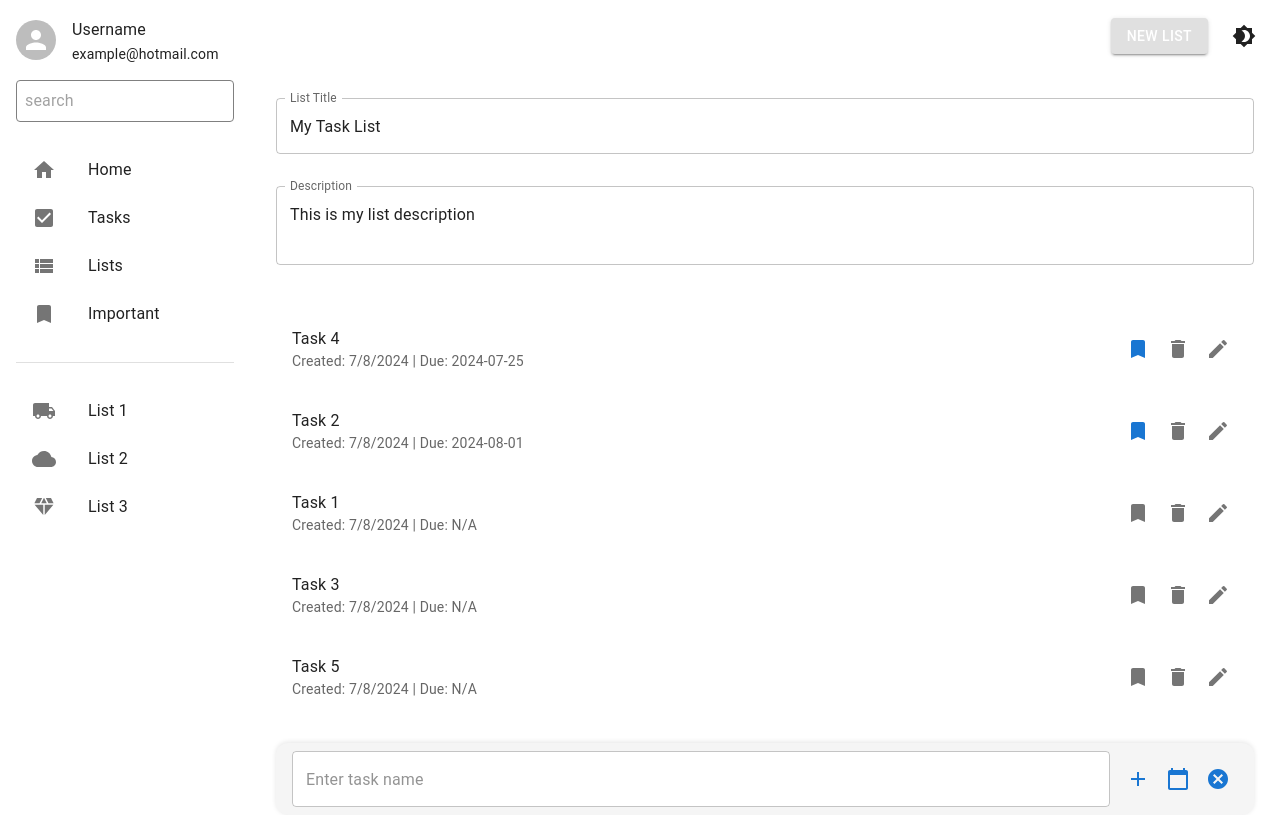
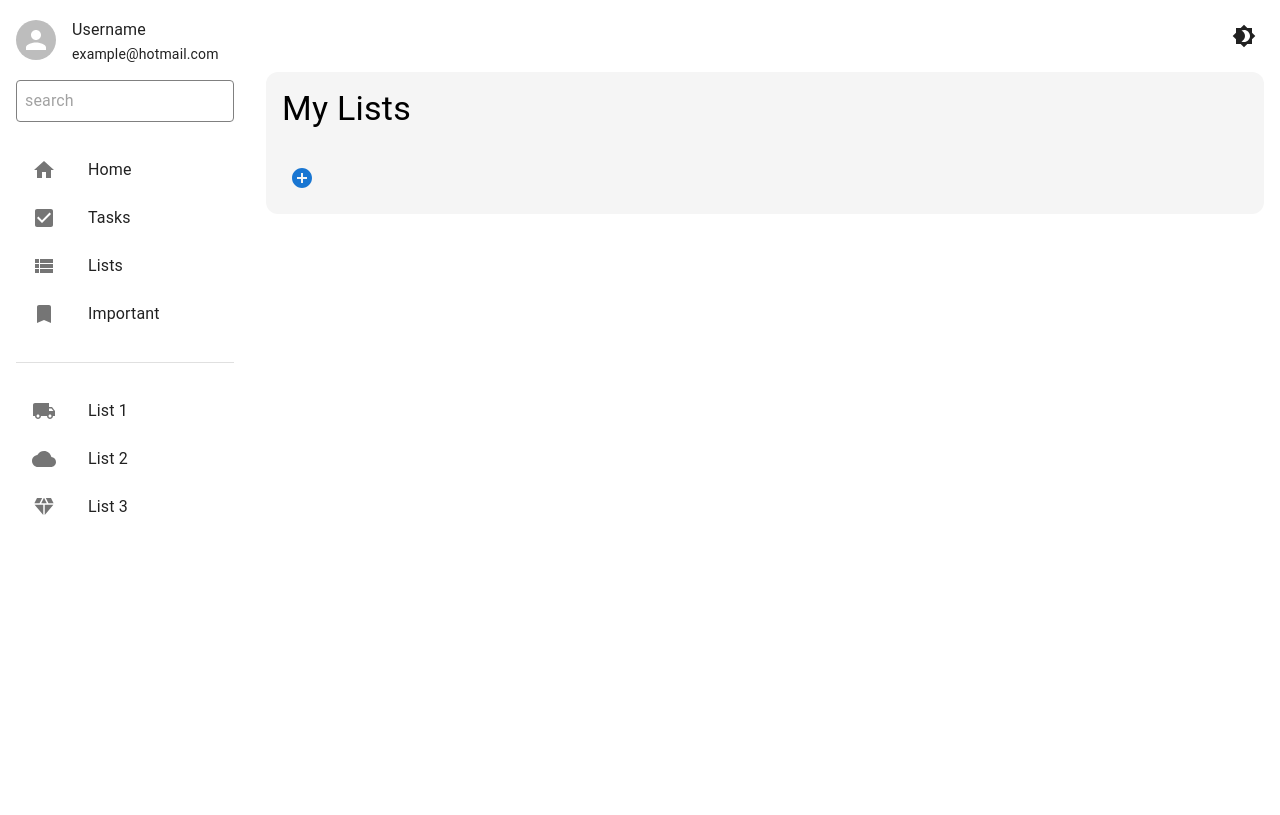
Before and after one commit to up210305/aplicacion_gestion_tareas, a React (Create React App) app in the folder frontend/: page /list in a window 1280 px wide. Built offline with nearby package versions, Linux system fonts and the light colour scheme.

Commit message:
JALANDO 7/19/24 10:31 am

```diff
--- a/frontend/src/components/AddTask/AddTask.js
+++ b/frontend/src/components/AddTask/AddTask.js
@@ -25,6 +25,10 @@ const AddTask = ({ darkMode, onAddTask }) => {
         backgroundColor: darkMode ? '#222' : '#f5f5f5',
         boxShadow: '0 -1px 5px rgba(0, 0, 0, 0.1)',
         borderRadius: '12px',
+        position: 'fixed',
+        bottom: '0',
+        left: '240px', // Adjust based on the width of the aside component
+        right: '0',
         margin: '10px',
       }}
     >
--- a/frontend/src/components/Aside/Aside.js
+++ b/frontend/src/components/Aside/Aside.js
@@ -2,8 +2,11 @@
 import React from 'react';
 import { List, ListItem, ListItemIcon, ListItemText, Divider, Avatar, Typography, InputBase } from '@mui/material';
 import { Home, CheckBox, ViewList, Bookmark, LocalShipping, Cloud, Diamond } from '@mui/icons-material';
+import { useNavigate } from 'react-router-dom';
 
 const Aside = () => {
+  const navigate = useNavigate(); // Use useNavigate hook
+
   return (
     <div style={{ width: 250, padding: 16 }}>
       <div style={{ display: 'flex', alignItems: 'center', marginBottom: 16 }}>
@@ -36,7 +39,7 @@ const Aside = () => {
           </ListItemIcon>
           <ListItemText primary="Tasks" />
         </ListItem>
-        <ListItem button>
+        <ListItem button onClick={() => navigate('/list')}>
           <ListItemIcon>
             <ViewList />
           </ListItemIcon>
--- a/frontend/src/components/List/List.js
+++ b/frontend/src/components/List/List.js
@@ -110,27 +110,13 @@ const TaskList = ({ darkMode }) => {
     <>
       <Box sx={{ backgroundColor: darkMode ? '#333' : 'white', color: darkMode ? 'white' : 'inherit', borderRadius: '4px', padding: '10px', marginBottom: '20px' }}>
         <Typography variant="h5" gutterBottom>
-          <TextField
-            label="List Title"
-            value={listTitle}
-            onChange={(e) => setListTitle(e.target.value)}
-            fullWidth
-            margin="normal"
-            sx={{ backgroundColor: darkMode ? '#444' : 'inherit', borderRadius: '4px' }}
-          />
+          {listTitle}
         </Typography>
-        <TextField
-          label="Description"
-          value={listDescription}
-          onChange={(e) => setListDescription(e.target.value)}
-          fullWidth
-          multiline
-          rows={2}
-          margin="normal"
-          sx={{ backgroundColor: darkMode ? '#444' : 'inherit', borderRadius: '4px' }}
-        />
+        <Typography variant="body1">
+          {listDescription}
+        </Typography>
       </Box>
-      <List sx={{ backgroundColor: darkMode ? '#333' : 'white', color: darkMode ? 'white' : 'inherit', borderRadius: '4px', padding: '10px' }}>
+      <List sx={{ backgroundColor: darkMode ? '#333' : 'white', color: darkMode ? 'white' : 'inherit', borderRadius: '4px', padding: '10px', paddingBottom: '70px' /* Extra padding for Add Task bar */ }}>
         {sortedTasks.map((task) => (
           <TaskItem
             key={task.id}
@@ -143,27 +129,27 @@ const TaskList = ({ darkMode }) => {
         ))}
       </List>
       <Dialog open={open} onClose={handleClose}>
-        <DialogTitle>{"Confirm Deletion"}</DialogTitle>
+        <DialogTitle>Delete Task</DialogTitle>
         <DialogContent>
           <DialogContentText>
-            Are you sure you want to delete this task: {taskToDelete?.text}?
+            Are you sure you want to delete this task?
           </DialogContentText>
         </DialogContent>
         <DialogActions>
           <Button onClick={handleClose} color="primary">
             Cancel
           </Button>
-          <Button onClick={confirmDelete} color="secondary">
+          <Button onClick={confirmDelete} color="primary">
             Delete
           </Button>
         </DialogActions>
       </Dialog>
       <Snackbar open={snackbarOpen} autoHideDuration={3000} onClose={handleSnackbarClose}>
-        <Alert onClose={handleSnackbarClose} severity="success" sx={{ width: '100%' }}>
-          Added to favorites
+        <Alert onClose={handleSnackbarClose} severity="success">
+          Task marked as important!
         </Alert>
       </Snackbar>
-      <AddTask onAddTask={handleAddTask} darkMode={darkMode} />
+      <AddTask darkMode={darkMode} onAddTask={handleAddTask} />
     </>
   );
 };
--- a/frontend/src/components/Main/Main.js
+++ b/frontend/src/components/Main/Main.js
@@ -8,7 +8,7 @@ import Box from '@mui/material/Box';
 import Button from '@mui/material/Button';
 import SignIn from '../SignIn';
 import SignUp from '../SignUp';
-import List from '../List';
+import QList from '../QList'; // Import QList component
 import Aside from '../Aside';
 import NewList from '../NewList';
 import { Brightness4, WbSunny } from '@mui/icons-material';
@@ -30,18 +30,14 @@ function Main() {
     localStorage.setItem('darkMode', JSON.stringify(darkMode));
   }, [darkMode]);
 
+  const navigate = useNavigate(); // Define navigate using useNavigate hook
+
   const toggleDarkMode = () => {
     setDarkMode(!darkMode);
   };
 
   const location = useLocation();
   const showAside = location.pathname === '/list';
-  const showNewListButton = location.pathname !== '/' && location.pathname !== '/sign-up';
-
-  const navigate = useNavigate();
-  const handleNewList = () => {
-    navigate('/new-list');
-  };
 
   return (
     <ThemeProvider theme={theme}>
@@ -50,16 +46,6 @@ function Main() {
         {showAside && <Aside />}
         <Box sx={{ flex: 1, p: 2 }}>
           <Box sx={{ display: 'flex', justifyContent: 'flex-end', alignItems: 'center', mb: 2 }}>
-            {showNewListButton && (
-              <Button
-                variant="contained"
-                color="inherit"
-                onClick={handleNewList}
-                sx={{ color: 'white', mr: 2 }} // Cambia el color del texto a blanco
-              >
-                New List
-              </Button>
-            )}
             <IconButton onClick={toggleDarkMode} color="inherit">
               {darkMode ? <WbSunny /> : <Brightness4 />}
             </IconButton>
@@ -67,7 +53,7 @@ function Main() {
           <Routes>
             <Route path="/" element={<SignIn darkMode={darkMode} />} />
             <Route path="/sign-up" element={<SignUp darkMode={darkMode} />} />
-            <Route path="/list" element={<List darkMode={darkMode} />} />
+            <Route path="/list" element={<QList darkMode={darkMode} />} /> {/* Update route for QList */}
             <Route path="/new-list" element={<NewList darkMode={darkMode} />} />
           </Routes>
         </Box>
--- a/frontend/src/components/NewList/NewList.js
+++ b/frontend/src/components/NewList/NewList.js
@@ -2,24 +2,28 @@
 import React, { useState } from 'react';
 import { Box, TextField, Typography, IconButton } from '@mui/material';
 import { CheckCircle, Cancel } from '@mui/icons-material';
-import Aside from '../Aside';
+import { useNavigate } from 'react-router-dom';
 
 const NewList = ({ darkMode, onSave, onCancel }) => {
   const [title, setTitle] = useState('');
   const [description, setDescription] = useState('');
+  const navigate = useNavigate();
 
   const handleSave = () => {
-    console.log('Saving new list:', title, description);
-    if (onSave) onSave(); // Call the onSave callback if provided
+    if (onSave) {
+      onSave(title, description); // Pass the title and description to the onSave callback
+      setTitle('');
+      setDescription('');
+      navigate('/list'); // Redirect to the QList page
+    }
   };
 
   const handleCancel = () => {
     if (onCancel) onCancel(); // Call the onCancel callback if provided
+    navigate('/list'); // Redirect to the QList page if canceled
   };
 
   return (
-    <Box sx={{ display: 'flex', flex: 1 }}>
-      <Aside />
     <Box sx={{ flex: 1, p: 2 }}>
       <Typography variant="h4" gutterBottom>
         New List
@@ -51,7 +55,6 @@ const NewList = ({ darkMode, onSave, onCancel }) => {
         </IconButton>
       </Box>
     </Box>
-    </Box>
   );
 };
 
--- /dev/null
+++ b/frontend/src/components/QList/QList.js
@@ -0,0 +1,48 @@
+// src/components/QList.js
+import React, { useState } from 'react';
+import { Box, Typography, List, ListItem, ListItemText, IconButton } from '@mui/material';
+import AddCircle from '@mui/icons-material/AddCircle';
+import NewList from '../NewList';
+
+const QList = ({ darkMode }) => {
+  const [lists, setLists] = useState([]);
+  const [showNewList, setShowNewList] = useState(false);
+
+  const handleAddList = (title, description) => {
+    const newList = { id: lists.length + 1, title, description };
+    setLists([...lists, newList]);
+    setShowNewList(false);
+  };
+
+  return (
+    <Box sx={{ padding: '16px', backgroundColor: darkMode ? '#222' : '#f5f5f5', borderRadius: '12px' }}>
+      <Typography variant="h4" gutterBottom sx={{ color: darkMode ? '#fff' : '#000' }}>
+        My Lists
+      </Typography>
+      <List>
+        {lists.map((list) => (
+          <ListItem key={list.id} sx={{ backgroundColor: darkMode ? '#333' : '#fff', marginBottom: '10px', borderRadius: '4px' }}>
+            <ListItemText
+              primary={list.title}
+              secondary={list.description}
+              sx={{ color: darkMode ? '#fff' : '#000' }}
+            />
+          </ListItem>
+        ))}
+      </List>
+      {showNewList ? (
+        <NewList
+          darkMode={darkMode}
+          onSave={(title, description) => handleAddList(title, description)}
+          onCancel={() => setShowNewList(false)}
+        />
+      ) : (
+        <IconButton color="primary" onClick={() => setShowNewList(true)}>
+          <AddCircle />
+        </IconButton>
+      )}
+    </Box>
+  );
+};
+
+export default QList;
--- /dev/null
+++ b/frontend/src/components/QList/index.js
@@ -0,0 +1,3 @@
+import QList from './QList';
+
+export default QList;
```
Lines whose indentation alone changed are shown as unchanged.
